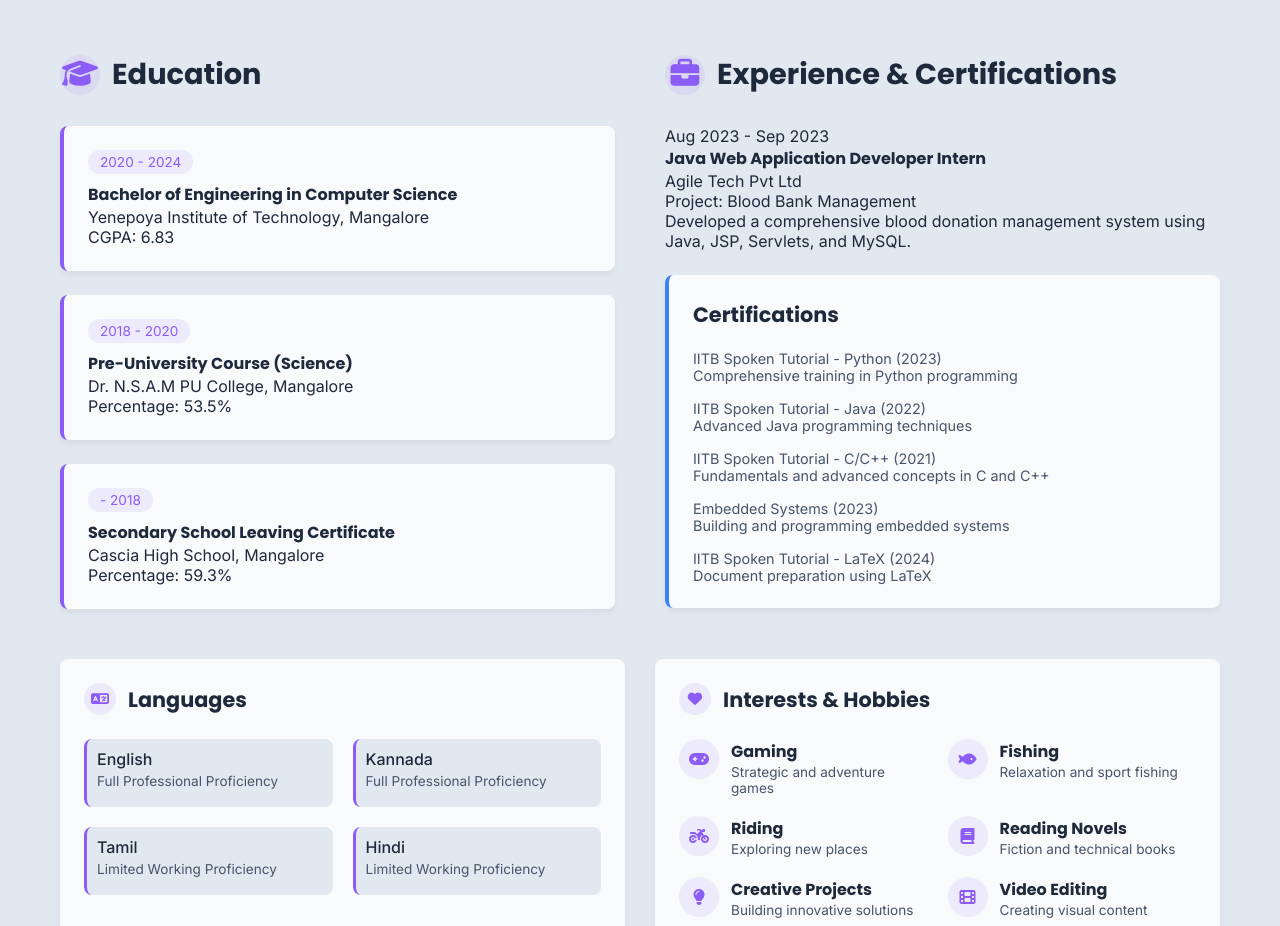
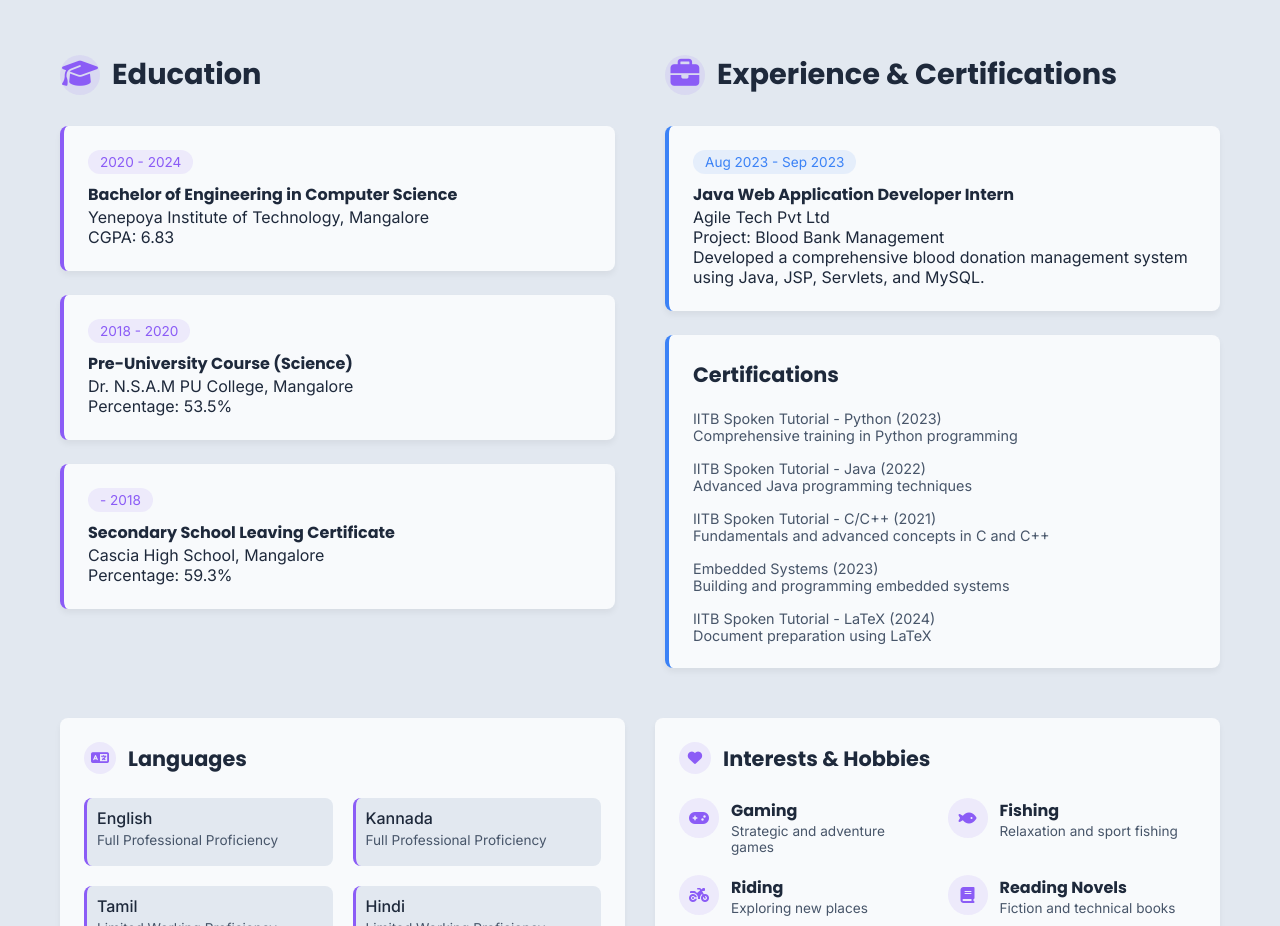
Before and after one commit to Gvigneshwaran/portfolio1, a plain HTML site: page index.html in a window 1280 px wide. Shown: the part 4300-5226 px from the top of the page. Drawn offline with Linux system fonts and the light colour scheme.

Commit message:
Update style.css

```diff
--- a/style.css
+++ b/style.css
@@ -1,4 +1,3 @@
-/* Base Styles & Variables */
 :root {
     --primary: #8b5cf6;
     --primary-dark: #7c3aed;
@@ -92,7 +91,6 @@ a:hover {
     background-color: var(--light-darker);
 }
 
-/* Section Headers */
 .section-header {
     text-align: center;
     margin-bottom: 60px;
@@ -118,7 +116,6 @@ a:hover {
     color: var(--dark-lightest);
 }
 
-/* Navbar */
 .navbar {
     position: fixed;
     top: 0;
@@ -240,7 +237,6 @@ a:hover {
     border-top: 1px solid var(--light-darker);
 }
 
-/* Hero Section */
 .hero-section {
     min-height: 100vh;
     display: flex;
@@ -448,7 +444,6 @@ a:hover {
     }
 }
 
-/* About Section */
 .about-content {
     display: grid;
     grid-template-columns: 1fr 1fr;
@@ -562,7 +557,6 @@ a:hover {
     background-color: var(--blue-light);
 }
 
-/* Skills Section */
 .skills-content {
     display: grid;
     grid-template-columns: 1fr 1fr;
@@ -694,7 +688,6 @@ a:hover {
     text-align: center;
 }
 
-/* Projects Section */
 .project-filters {
     display: flex;
     flex-wrap: wrap;
@@ -835,7 +828,6 @@ a:hover {
     color: var(--primary);
 }
 
-/* Resume Section */
 .resume-download {
     margin-top: 30px;
 }
@@ -882,6 +874,13 @@ a:hover {
     box-shadow: 0 4px 6px rgba(0, 0, 0, 0.05);
 }
 
+.resume-ex-item{
+    background-color: var(--light);
+    border-radius: var(--border-radius);
+    padding: 24px;
+    border-left: 4px solid var(--blue);
+    box-shadow: 0 4px 6px rgba(0, 0, 0, 0.05);
+}
 .resume-date {
     display: inline-block;
     padding: 4px 12px;
@@ -892,6 +891,15 @@ a:hover {
     margin-bottom: 8px;
 }
 
+.resume-period{
+    display: inline-block;
+    padding: 4px 12px;
+    border-radius: 20px;
+    background-color: var(--blue-light);
+    color: var(--blue);
+    font-size: 0.85rem;
+    margin-bottom: 8px;
+}
 .resume-title {
     font-size: 1.3rem;
     font-weight: 600;
@@ -1033,7 +1041,6 @@ a:hover {
     color: var(--dark-lightest);
 }
 
-/* Contact Section */
 .contact-content {
     display: grid;
     grid-template-columns: 1fr 1fr;
@@ -1169,7 +1176,6 @@ a:hover {
     color: white;
 }
 
-/* Footer */
 .footer {
     background-color: var(--light-darker);
     padding: 32px 0;
@@ -1194,7 +1200,6 @@ a:hover {
     color: var(--red);
 }
 
-/* Back to Top Button */
 .back-to-top {
     position: fixed;
     bottom: 30px;
@@ -1226,7 +1231,6 @@ a:hover {
     transform: translateY(-5px) scale(1);
 }
 
-/* Cursor Effect */
 .cursor-glow {
     width: 300px;
     height: 300px;
@@ -1242,7 +1246,6 @@ a:hover {
     transition: opacity 0.3s ease;
 }
 
-/* Animation Classes */
 .reveal {
     opacity: 0;
     transform: translateY(20px);
@@ -1254,7 +1257,6 @@ a:hover {
     transform: translateY(0);
 }
 
-/* Responsive Styles */
 @media (max-width: 992px) {
     .hero-content,
     .about-content,
```
